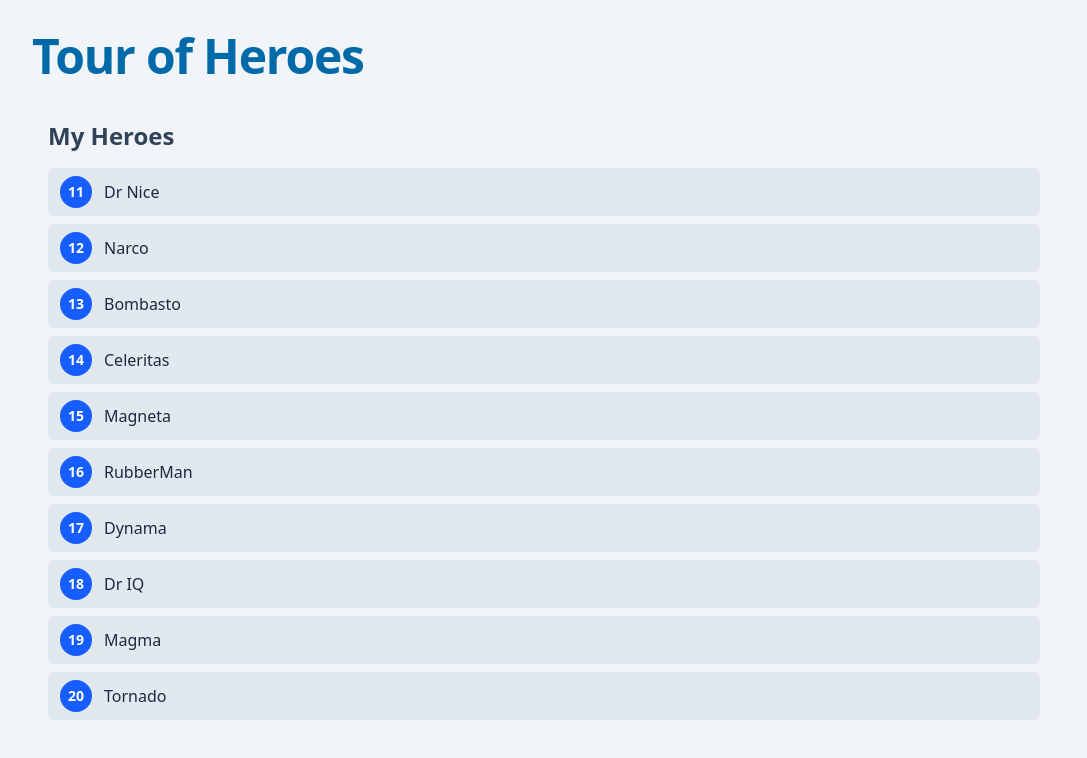
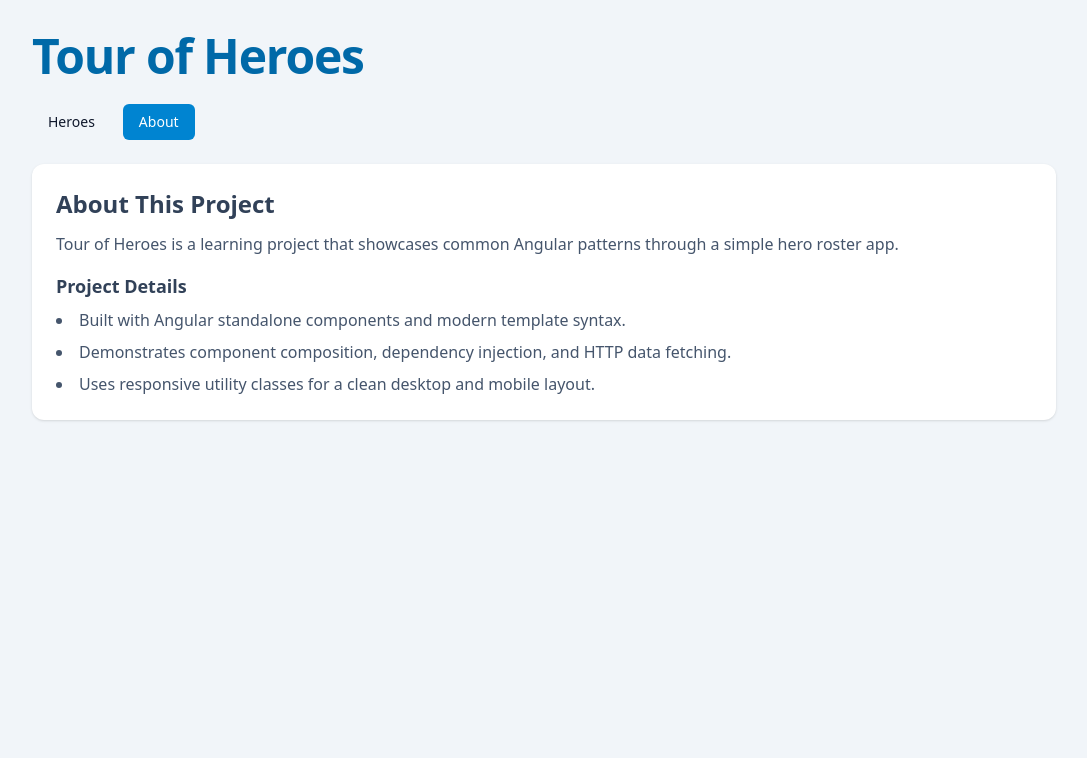
Before and after one commit to rognoni-ignacio/angular-tour-of-heroes, an Angular app: page /about in a window 1280 px wide. Shown: the top 758 px of the page, without its empty margins (96-1183 px from the left). Built offline with nearby package versions, Linux system fonts and the light colour scheme.

Commit message:
Add routed About page with project details

```diff
--- /dev/null
+++ b/src/app/about/about.component.html
@@ -0,0 +1,13 @@
+<section class="rounded-xl bg-white p-6 shadow-sm">
+  <h2 class="mb-3 text-2xl font-semibold text-slate-700">About This Project</h2>
+  <p class="mb-4 text-slate-600">
+    Tour of Heroes is a learning project that showcases common Angular patterns through a simple hero roster app.
+  </p>
+
+  <h3 class="mb-2 text-lg font-semibold text-slate-700">Project Details</h3>
+  <ul class="list-inside list-disc space-y-2 text-slate-600">
+    @for (highlight of projectHighlights; track highlight) {
+    <li>{{ highlight }}</li>
+    }
+  </ul>
+</section>
--- /dev/null
+++ b/src/app/about/about.component.ts
@@ -0,0 +1,13 @@
+import { Component } from '@angular/core';
+
+@Component({
+  selector: 'app-about',
+  templateUrl: './about.component.html',
+})
+export class AboutComponent {
+  projectHighlights: string[] = [
+    'Built with Angular standalone components and modern template syntax.',
+    'Demonstrates component composition, dependency injection, and HTTP data fetching.',
+    'Uses responsive utility classes for a clean desktop and mobile layout.',
+  ];
+}
--- a/src/app/app.component.html
+++ b/src/app/app.component.html
@@ -3,6 +3,25 @@
     <h1 class="mb-6 text-4xl font-semibold tracking-tight text-sky-700 sm:text-5xl">
       {{ title }}
     </h1>
-    <app-heroes />
+
+    <nav class="mb-6 flex gap-3" aria-label="Primary">
+      <a
+        class="rounded-md px-4 py-2 text-sm font-medium"
+        routerLink="/heroes"
+        routerLinkActive="bg-sky-600 text-white"
+        [routerLinkActiveOptions]="{ exact: true }"
+      >
+        Heroes
+      </a>
+      <a
+        class="rounded-md px-4 py-2 text-sm font-medium"
+        routerLink="/about"
+        routerLinkActive="bg-sky-600 text-white"
+      >
+        About
+      </a>
+    </nav>
+
+    <router-outlet />
   </div>
 </main>
--- a/src/app/app.component.ts
+++ b/src/app/app.component.ts
@@ -1,9 +1,9 @@
 import { Component } from '@angular/core';
-import { HeroesComponent } from './heroes/heroes.component';
+import { RouterLink, RouterLinkActive, RouterOutlet } from '@angular/router';
 
 @Component({
   selector: 'app-root',
-  imports: [HeroesComponent],
+  imports: [RouterOutlet, RouterLink, RouterLinkActive],
   templateUrl: './app.component.html',
 })
 export class AppComponent {
--- a/src/main.ts
+++ b/src/main.ts
@@ -1,14 +1,16 @@
 import { enableProdMode, provideZoneChangeDetection } from '@angular/core';
 import { bootstrapApplication } from '@angular/platform-browser';
 import { provideHttpClient } from '@angular/common/http';
+import { provideRouter } from '@angular/router';
 
 import { AppComponent } from './app/app.component';
 import { environment } from './environments/environment';
+import { routes } from './app/app.routes';
 
 if (environment.production) {
   enableProdMode();
 }
 
 bootstrapApplication(AppComponent, {
-  providers: [provideZoneChangeDetection(), provideHttpClient()]
+  providers: [provideZoneChangeDetection(), provideHttpClient(), provideRouter(routes)],
 }).catch(err => console.error(err));
```
Also changed, not shown: src/app/app.routes.ts (added, +10 -0 lines), 1 other file (tests, documents, lock files or other folders).
